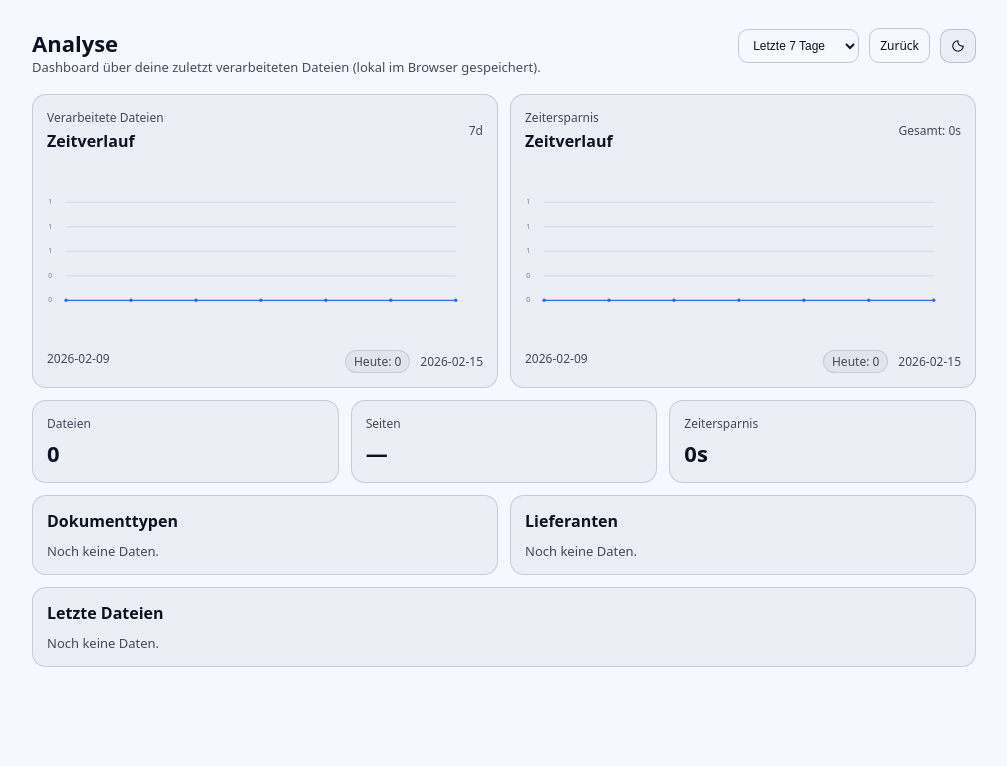
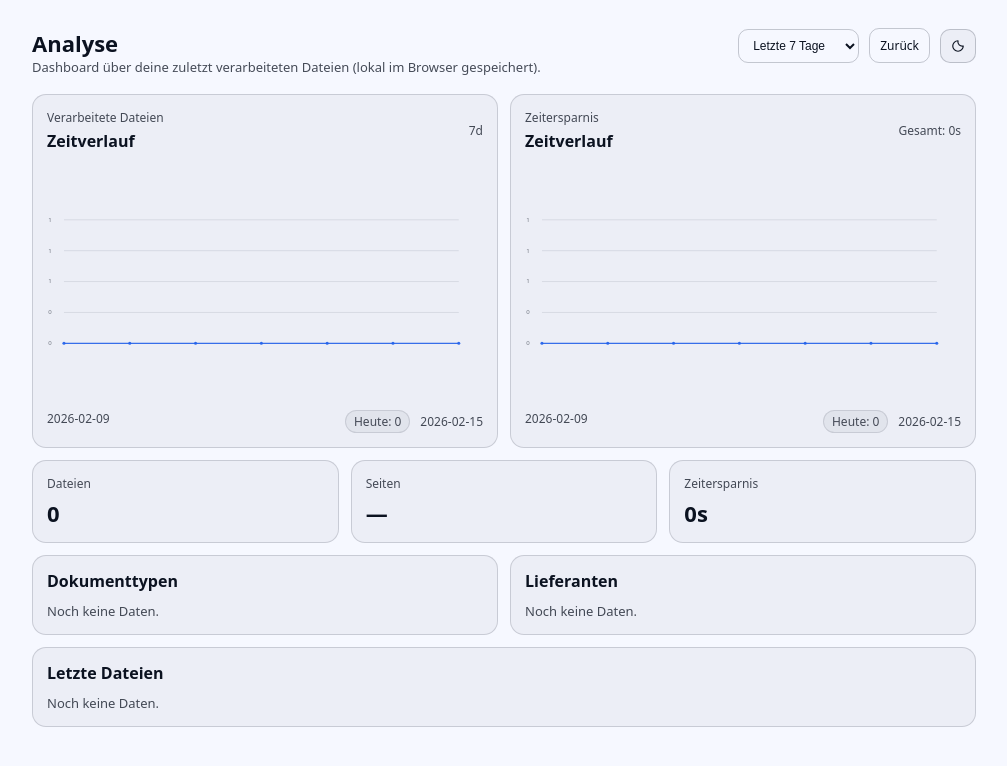
Before and after one commit to pohlandnicos/postbeschriftung, a Next.js app in the folder apps/web/: page /analysis in a window 1280 px wide. Shown: the top 766 px of the page, without its empty margins (136-1143 px from the left). Built offline with nearby package versions, Linux system fonts and the light colour scheme.

Commit message:
Increase chart size and improve proportions

```diff
--- a/apps/web/app/analysis/page.tsx
+++ b/apps/web/app/analysis/page.tsx
@@ -151,8 +151,8 @@ export default function AnalysisPage() {
       </div>
 
       <div style={{ display: 'grid', gap: 12 }}>
-        <div style={{ display: 'grid', gridTemplateColumns: '1fr 1fr', gap: 12 }}>
-          <div style={{ border: '1px solid var(--border_soft)', borderRadius: 14, background: 'var(--panel)', padding: 14 }}>
+        <div style={{ display: 'grid', gridTemplateColumns: '1fr 1fr', gap: 12, minHeight: 320 }}>
+          <div style={{ border: '1px solid var(--border_soft)', borderRadius: 14, background: 'var(--panel)', padding: 14, display: 'flex', flexDirection: 'column' }}>
             <div style={{ display: 'flex', justifyContent: 'space-between', gap: 12, alignItems: 'center' }}>
               <div>
                 <div style={{ fontSize: 12, opacity: 0.75 }}>Verarbeitete Dateien</div>
@@ -160,11 +160,11 @@ export default function AnalysisPage() {
               </div>
               <div style={{ fontSize: 12, opacity: 0.75 }}>{range === 'all' ? 'Letzte 60 Tage' : range}</div>
             </div>
-            <div style={{ marginTop: 12 }}>
+            <div style={{ marginTop: 12, flex: 1, minHeight: 0 }}>
               <MiniLineChart series={stats.series} />
             </div>
           </div>
-          <div style={{ border: '1px solid var(--border_soft)', borderRadius: 14, background: 'var(--panel)', padding: 14 }}>
+          <div style={{ border: '1px solid var(--border_soft)', borderRadius: 14, background: 'var(--panel)', padding: 14, display: 'flex', flexDirection: 'column' }}>
             <div style={{ display: 'flex', justifyContent: 'space-between', gap: 12, alignItems: 'center' }}>
               <div>
                 <div style={{ fontSize: 12, opacity: 0.75 }}>Zeitersparnis</div>
@@ -172,7 +172,7 @@ export default function AnalysisPage() {
               </div>
               <div style={{ fontSize: 12, opacity: 0.75 }}>Gesamt: {stats.timeLabel}</div>
             </div>
-            <div style={{ marginTop: 12 }}>
+            <div style={{ marginTop: 12, flex: 1, minHeight: 0 }}>
               <MiniLineChart series={stats.timeSeries} />
             </div>
           </div>
@@ -279,8 +279,8 @@ function Row({ k, v }: { k: string; v: number }) {
 }
 
 function MiniLineChart({ series }: { series: [string, number][] }) {
-  const w = 640;
-  const h = 180;
+  const w = 720;
+  const h = 240;
   const padL = 28;
   const padR = 40;
   const padT = 14;
@@ -294,7 +294,7 @@ function MiniLineChart({ series }: { series: [string, number][] }) {
 
   if (!series.length) {
     return (
-      <div style={{ width: '100%', overflow: 'hidden' }}>
+      <div style={{ width: '100%', height: '100%', overflow: 'hidden' }}>
         <div style={{ height: h, borderRadius: 12, background: 'var(--panel2)', border: '1px solid var(--border_soft)' }} />
         <div style={{ marginTop: 6, display: 'flex', justifyContent: 'space-between', gap: 10, fontSize: 12, opacity: 0.75 }}>
           <div>—</div>
```
